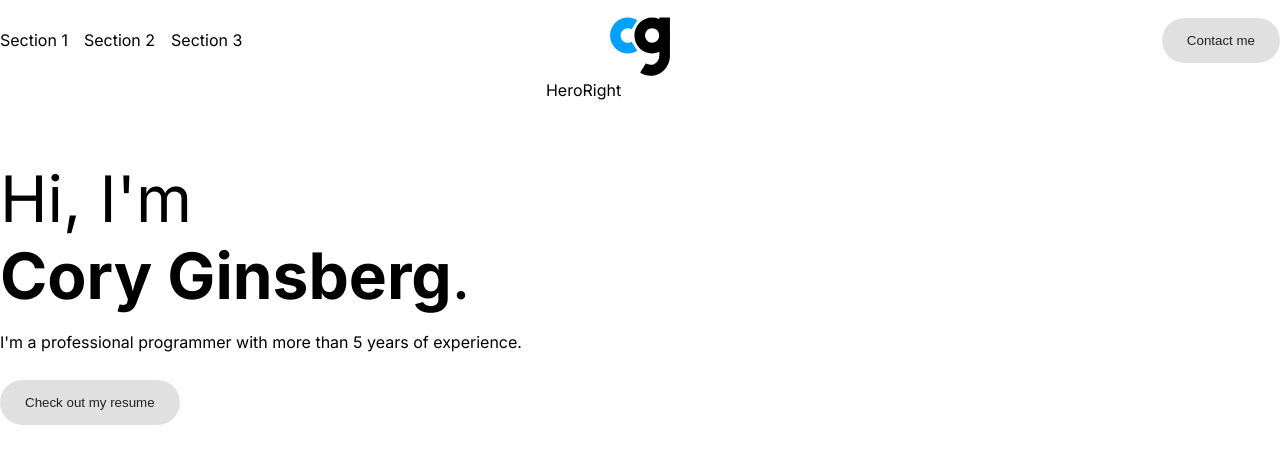
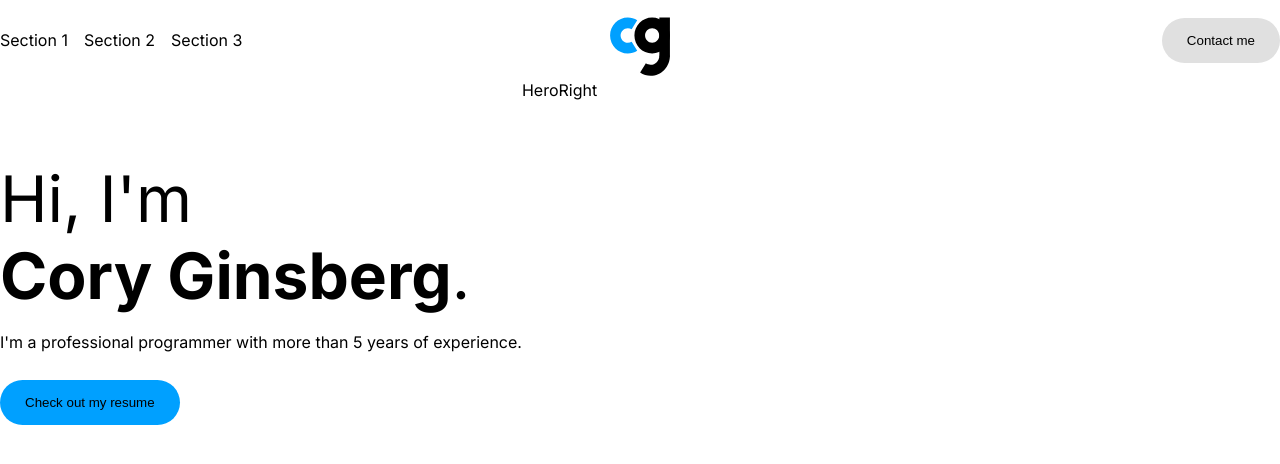
Before and after one commit to coryginsberg/personal-website-2023, a Next.js app: page / in a window 1280 px wide. Shown: the top 464 px of the page. Built offline with nearby package versions, Linux system fonts and the light colour scheme.

Commit message:
[Hero] Implemented Left Section

```diff
--- a/app/components/roundedButton.tsx
+++ b/app/components/roundedButton.tsx
@@ -5,15 +5,15 @@ type Props = {
   children: string;
   color?: string;
   backgroundColor?: string;
+  className?: string;
 };
 
 export default function RoundedButton(props: Props) {
   return (
     <button
-      className={styles.button}
+      className={props.className ?? styles.button}
       style={{
         color: props.color,
-        backgroundColor: props.backgroundColor,
       }}
     >
       {props.children}
--- a/app/hero_sections/heroLeft.tsx
+++ b/app/hero_sections/heroLeft.tsx
@@ -15,6 +15,7 @@ export default function HeroLeft() {
       <RoundedButton
         backgroundColor={variable.accentColor}
         color={variable.textColorLight}
+        className={styles.button}
       >
         Check out my resume
       </RoundedButton>
--- a/app/styles/components/roundedButton.module.scss
+++ b/app/styles/components/roundedButton.module.scss
@@ -1,9 +1,15 @@
 @use "../variables.module.scss" as var;
 
-.button {
-  background-color: var.$gray;
+@mixin button($background-color: var.$gray, $color: var.$text-color-dark) {
+  background-color: $background-color;
   border: none;
   border-radius: 50px;
   padding: 15px 25px;
-  color: var.$text-color-dark;
+  &:hover {
+    background-color: darken($color: $background-color, $amount: 15%);
+  }
 }
+
+.button {
+  @include button();
+}
--- a/app/styles/globals.scss
+++ b/app/styles/globals.scss
@@ -1,5 +1,6 @@
 // Put all global scoped components here. For global scss stuff, use globals.module.scss
 @use "./variables.module.scss" as var;
+@use "./components/roundedButton.module.scss";
 
 * {
   box-sizing: border-box;
@@ -26,6 +27,10 @@ a {
   text-decoration: none;
 }
 
+button {
+  cursor: pointer;
+}
+
 @media (prefers-color-scheme: dark) {
   html {
     color-scheme: dark;
--- a/app/styles/hero.module.scss
+++ b/app/styles/hero.module.scss
@@ -1,10 +1,16 @@
+@use "./variables.module.scss" as var;
+@use "./components/roundedButton.module.scss";
+
 .hero {
   display: flex;
   justify-content: space-evenly;
+
   .heroLeft {
-    padding: 24px;
-    padding-left: 0;
-    padding-top: 80px;
+    padding: {
+      all: 24px;
+      left: 0;
+      top: 80px;
+    }
 
     .header {
       font-size: 64px;
@@ -14,7 +20,12 @@
     .blurb {
       padding-bottom: 28px;
     }
+
+    .button {
+      @include roundedButton.button(var.$accent-color);
+    }
   }
+
   .heroRight {
     flex-grow: 2;
   }
--- a/package.json
+++ b/package.json
@@ -12,6 +12,7 @@
     "@types/node": "20.2.1",
     "@types/react": "18.2.6",
     "@types/react-dom": "18.2.4",
+    "css-loader": "^6.7.4",
     "eslint": "8.40.0",
     "eslint-config-next": "13.4.3",
     "loader-utils": "^3.2.1",
```
Also changed, not shown: 1 other file (tests, documents, lock files or other folders).
